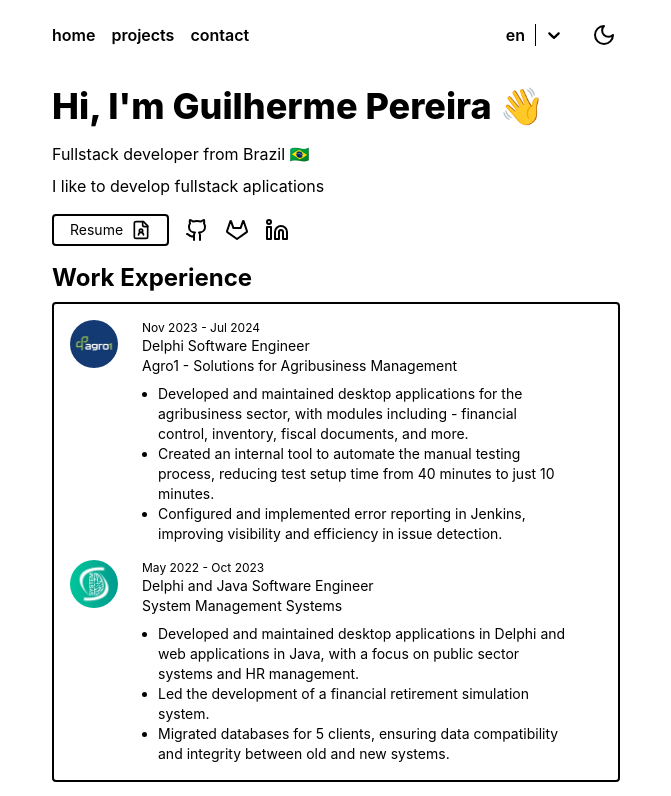
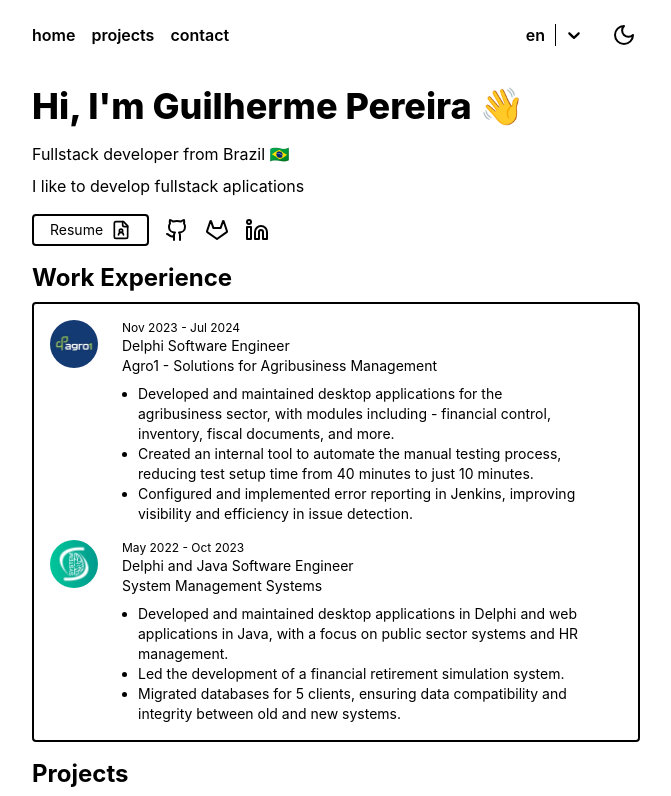
Before and after one commit to guilhermepereira2917/portfolio, a React (Vite) app: page /contact in a window 1280 px wide. Shown: the top 796 px of the page, without its empty margins (304-975 px from the left). Built offline with nearby package versions, Linux system fonts and the light colour scheme.

Commit message:
make header sticky

```diff
--- a/src/App.tsx
+++ b/src/App.tsx
@@ -5,7 +5,7 @@ import WorkTimeline from "./components/work/WorkTimeline"
 
 export default function App() {
   return (
-    <div className="w-[600px] max-w-screen text-primary-text">
+    <div className="w-[640px] max-w-screen text-primary-text">
       <Header />
       <Intro />
       <WorkTimeline />
--- a/src/components/Header.tsx
+++ b/src/components/Header.tsx
@@ -7,7 +7,7 @@ export default function Header(): ReactNode {
   const { t } = useTranslation();
 
   return (
-    <header className="w-full flex justify-between p-4 text-secondary-text font-semibold">
+    <header className="sticky top-0 z-50 bg-background w-full flex justify-between p-4 text-secondary-text font-semibold">
       <div className="flex gap-4 items-center">
         <nav>{t("header.home")}</nav>
         <nav>{t("header.projects")}</nav>
```
